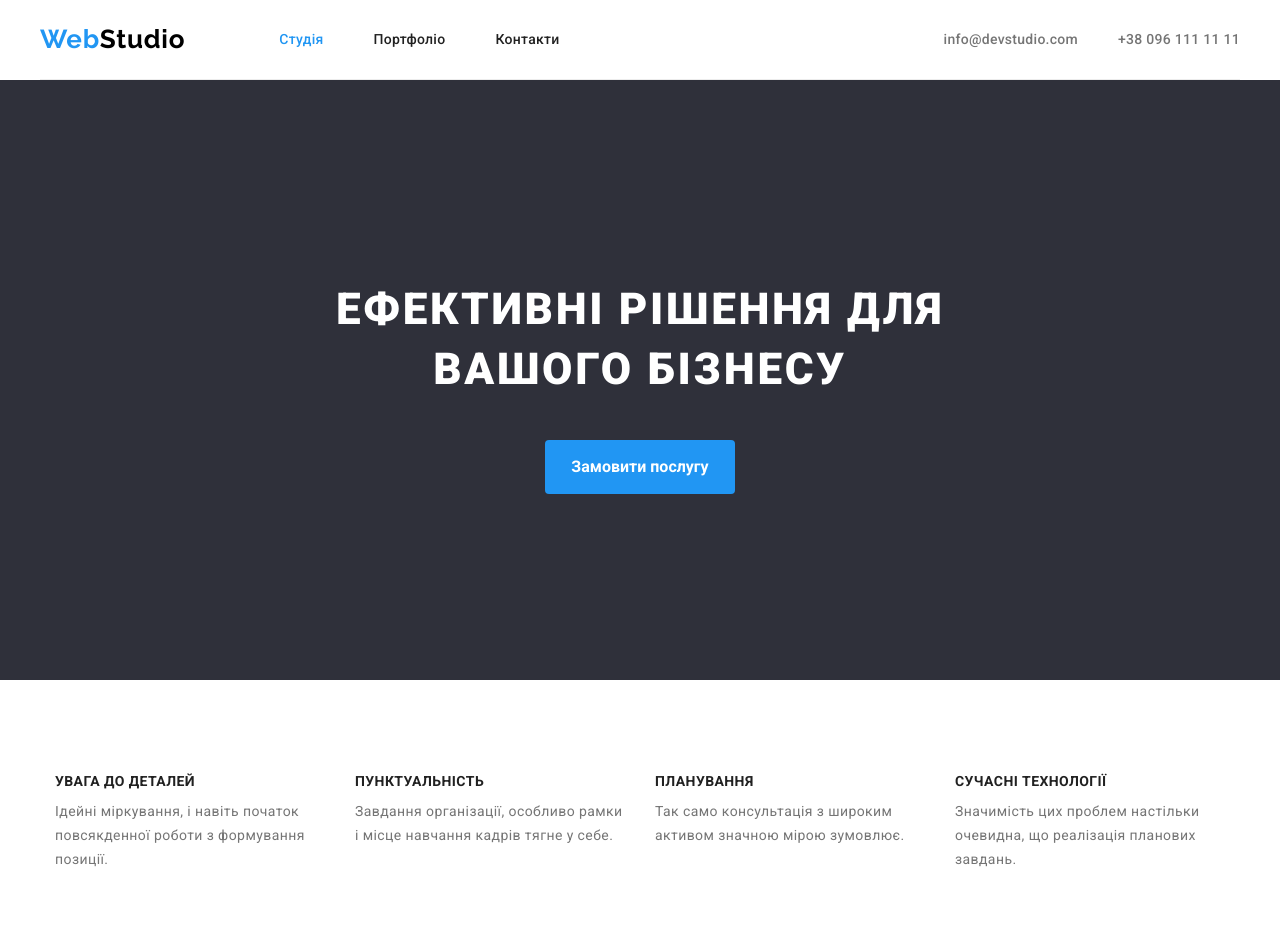
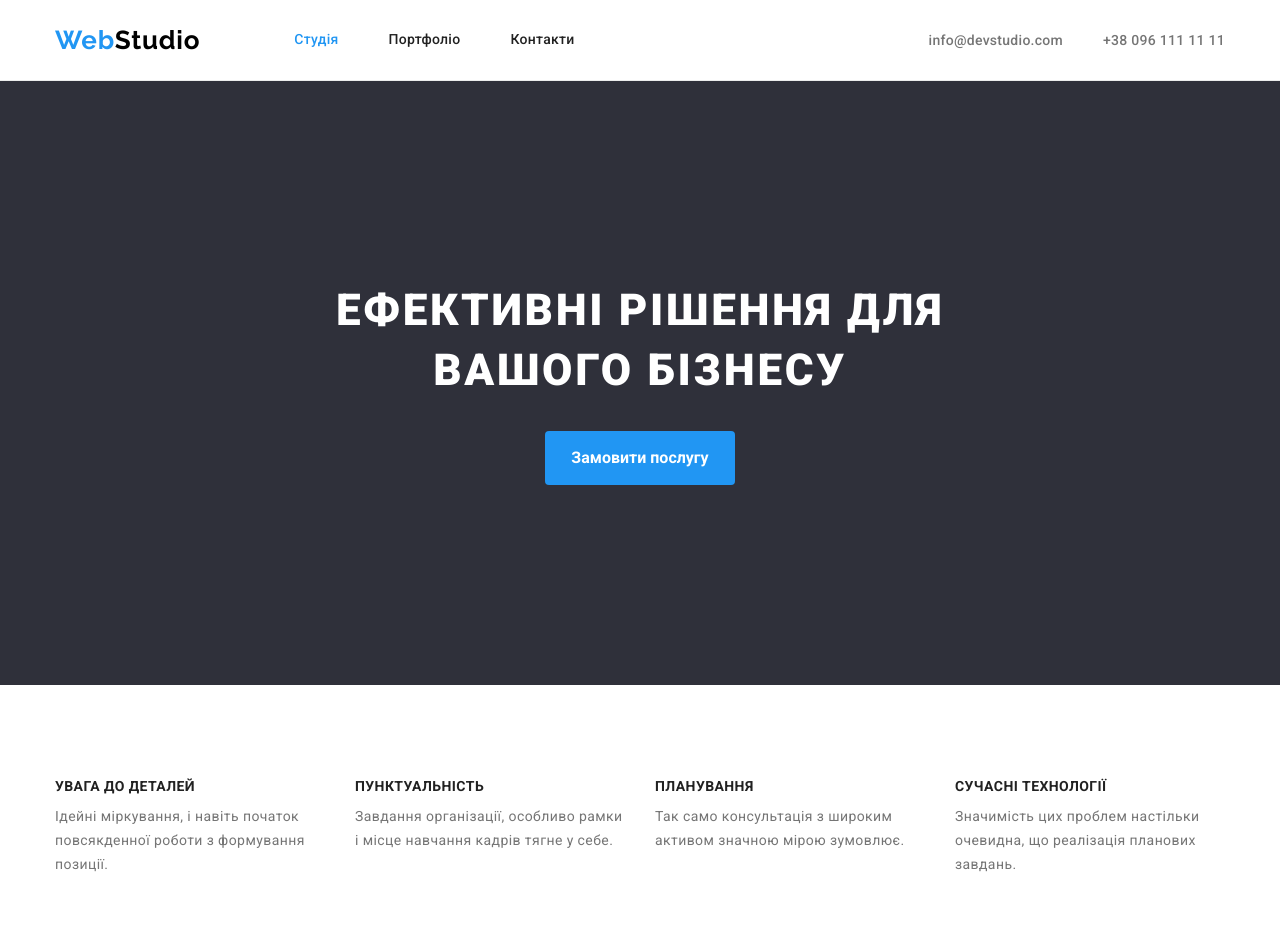
Before and after one commit to zlatovvd/goit-markup-hw-03, a plain HTML site: page index.html in a window 1280 px wide. Shown: the top 952 px of the page. Drawn offline with nearby package versions, Linux system fonts and the light colour scheme.

Commit message:
update 14.02.2022

```diff
--- a/css/style.css
+++ b/css/style.css
@@ -51,15 +51,17 @@ img {
   list-style: none;
 }
 
-.main-title {
-  font-weight: 900;
-  font-size: 44px;
-  line-height: 1.36;
-  letter-spacing: 0.06em;
-  text-transform: uppercase;
-  margin-bottom: 40px;
-  text-align: center;
-  color: var(--white-color);
+.section {
+  padding-top: 94px;
+  padding-bottom: 94px;
+}
+
+.container {
+  width: 1200px;
+  padding-left: 15px;
+  padding-right: 15px;
+  margin-left: auto;
+  margin-right: auto;
 }
 
 .second-title {
@@ -72,32 +74,27 @@ img {
   color: var(--secondary-text-color);
 }
 
-.container {
-  width: 1200px;
-  margin-left: auto;
-  margin-right: auto;
-}
-
-.section-container {
-  padding: 94px 15px;
+.header {
+  border-bottom: 1px solid var(--primary-border-color);
 }
 
 .header-container {
   display: flex;
   align-items: center;
-  height: 80px;
-  border-bottom: 1px solid var(--primary-border-color);
-}
+ }
 
 .logo {
-  display: inline-block;
+  display: block;
   font-family: var(--secondary-font-family);
   font-weight: 700;
   font-size: 26px;
   line-height: 1.19;
   letter-spacing: 0.03em;
-  padding-right: 94px;
   color: var(--primary-dark-color);
+}
+
+.logo-header {
+  margin-right: 94px;
 }
 
 .logo-footer {
@@ -119,15 +116,18 @@ img {
 }
 
 .nav-list-link {
+  display: block;
   font-weight: 500;
   font-size: 14px;
   line-height: 1.14;
   letter-spacing: 0.02em;
+  padding-top: 32px;
+  padding-bottom: 32px;
   color: var(--secondary-text-color);
 }
 
 .nav-list-item:not(:last-child) {
-  padding-right: 50px;
+  margin-right: 50px;
 }
 
 .nav-list-link:hover,
@@ -142,7 +142,7 @@ img {
 }
 
 .header-contscts-item:not(:last-child) {
-  padding-right: 40px;
+  margin-right: 40px;
 }
 
 .header-contacts-link {
@@ -159,10 +159,23 @@ img {
 }
 
 .hero {
-  height: 600px;
   text-align: center;
   padding-top: 200px;
+  padding-bottom: 200px;
   background-color: var(--secondary-dark-color);
+}
+
+.main-title {
+  font-weight: 900;
+  font-size: 44px;
+  line-height: 1.36;
+  letter-spacing: 0.06em;
+  text-transform: uppercase;
+  max-width: 696px;
+  margin-bottom: 30px;
+  margin-left: auto;
+  margin-right: auto;
+  color: var(--white-color);
 }
 
 .hero-btn {
@@ -185,7 +198,6 @@ img {
   display: flex;
   flex-wrap: wrap;
   margin-left: -30px;
-  margin-bottom: 94px;
 }
 
 .prop-list-item {
@@ -207,6 +219,10 @@ img {
   font-size: 14px;
   line-height: 1.71;
   letter-spacing: 0.03em;
+}
+
+.about {
+  padding-top: 0;
 }
 
 .about-list {
@@ -237,9 +253,6 @@ img {
   flex-basis: calc((100% - 120px) / 4);
   margin-left: 30px;
   margin-top: 30px;
-}
-
-.team-card {
   box-shadow: 0px 1px 3px rgba(0, 0, 0, 0.12), 0px 1px 1px rgba(0, 0, 0, 0.14),
     0px 2px 1px rgba(0, 0, 0, 0.2);
   border-radius: 0px 0px 4px 4px;
@@ -274,7 +287,7 @@ img {
 }
 
 .filters-list-item:not(:last-child) {
-  margin-right: 30px;
+  margin-right: 8px;
 }
 
 .filter-btn {
@@ -311,8 +324,9 @@ img {
 }
 
 .portfolio-content-wrapper {
-  padding: 20px 0 20px 24px;
+  padding: 20px 24px 20px 24px;
   border: 1px solid var(--secondary-border-color);
+  border-top: 0;
 }
 
 .portfolio-title {
@@ -320,7 +334,7 @@ img {
   font-size: 18px;
   line-height: 2;
   letter-spacing: 0.06em;
-  padding-bottom: 4px;
+  margin-bottom: 4px;
   color: var(--secondary-text-color);
 }
 
--- a/index.html
+++ b/index.html
@@ -24,7 +24,7 @@
     <header class="header">
       <div class="container header-container">
         <nav class="navigation">
-          <a class="logo link" href="./index.html"><span>Web</span>Studio</a>
+          <a class="logo-header logo link" href="./index.html"><span>Web</span>Studio</a>
           <ul class="nav-list list">
             <li class="nav-list-item">
               <a class="nav-list-link link active-page" href="./index.html"
@@ -60,12 +60,14 @@
 
     <main>
       <section class="hero">
-        <h1 class="main-title">Ефективні рішення для <br /> вашого бізнесу</h1>
-        <button class="hero-btn" type="button">Замовити послугу</button>
+        <div class="container">
+          <h1 class="main-title">Ефективні рішення для вашого бізнесу</h1>
+          <button class="hero-btn" type="button">Замовити послугу</button>
+        </div>
       </section>
 
-      <section class="about">
-        <div class="container section-container">
+      <section class="section prop">
+        <div class="container">
           <h2 hidden>Особливості</h2>
           <ul class="prop-list list">
             <li class="prop-list-item">
@@ -96,7 +98,11 @@
               </p>
             </li>
           </ul>
+        </div>
+      </section>
 
+      <section class="section about">
+        <div class="container section-container">
           <h2 class="second-title">Чим ми займаємося</h2>
           <ul class="about-list list">
             <li class="about-list-item">
@@ -116,12 +122,11 @@
         </div>
       </section>
 
-      <section class="team">
+      <section class="section team">
         <div class="container section-container">
           <h2 class="second-title">Наша команда</h2>
           <ul class="team-list list">
             <li class="team-list-item">
-              <div class="team-card">
                 <img
                   src="./images/team1.jpg"
                   alt="Ігор Дем'яненко"
@@ -131,19 +136,15 @@
                   <h3 class="team-title title">Ігор Дем'яненко</h3>
                   <p class="team-descriptionprop-">Product Designer</p>
                 </div>
-              </div>
             </li>
             <li class="team-list-item">
-              <div class="team-card">
-                <img src="./images/team2.jpg" alt="Ольга Рєпіна" width="270" />
+                             <img src="./images/team2.jpg" alt="Ольга Рєпіна" width="270" />
                 <div class="team-content-wrapper">
                   <h3 class="team-title title">Ольга Рєпіна</h3>
                   <p class="team-descriptionprop-">Frontend Developer</p>
                 </div>
-              </div>
             </li>
             <li class="team-list-item">
-              <div class="team-card">
                 <img
                   src="./images/team3.jpg"
                   alt="Микола Тарасов"
@@ -153,10 +154,8 @@
                   <h3 class="team-title title">Микола Тарасов</h3>
                   <p class="team-descriptionprop-">Marketing</p>
                 </div>
-              </div>
             </li>
             <li class="team-list-item">
-              <div class="team-card">
                 <img
                   src="./images/team4.jpg"
                   alt="Михайло Єрмаков"
@@ -166,7 +165,6 @@
                   <h3 class="team-title title">Михайло Єрмаков</h3>
                   <p class="team-descriptionprop-">UI Designer</p>
                 </div>
-              </div>
             </li>
           </ul>
         </div>
```
Also changed, not shown: portfolio.html (+5 -2 lines).
